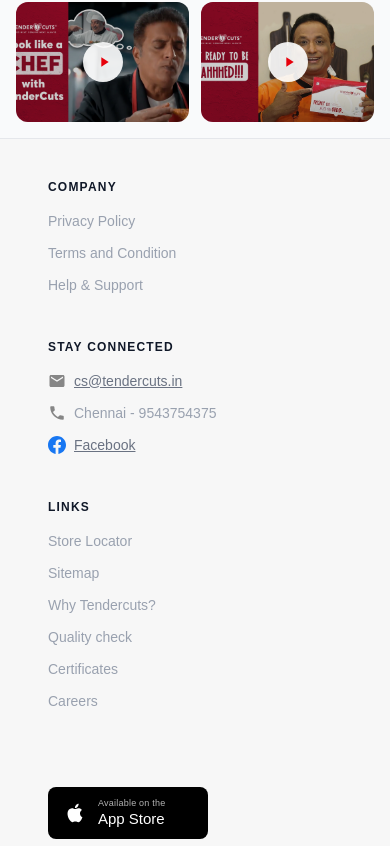
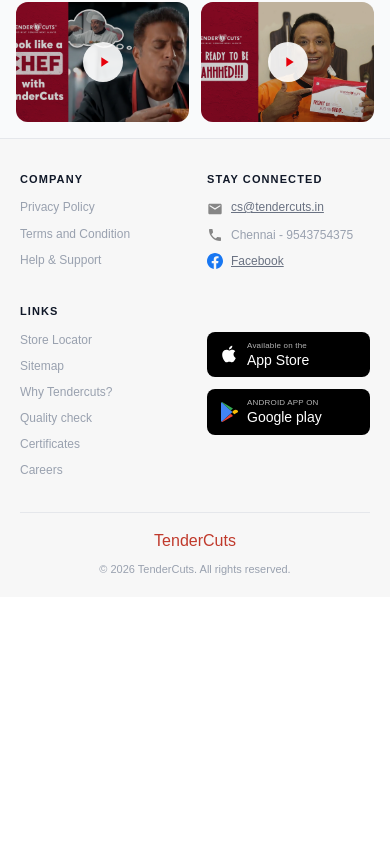
Before and after one commit to VivekRanjan620/Nextjs-Base, a Next.js app: page / in a window 390 px wide. Shown: the part 2378-3224 px from the top of the page. After the commit the page ends 2975 px from the top, so only its background shows below. Built offline with nearby package versions, Linux system fonts and the light colour scheme.

Commit message:
footer update for Responsive

```diff
--- a/app/components/layout/Footer.tsx
+++ b/app/components/layout/Footer.tsx
@@ -17,79 +17,85 @@
 
 export default function Footer() {
   return (
-    <footer className="bg-[#f7f7f7] border-t border-gray-200 px-12 pt-10 pb-6">
+    <footer className="bg-[#f7f7f7] border-t border-gray-200 px-5 sm:px-8 lg:px-12 pt-8 pb-5">
 
-      <div className="grid grid-cols-1 md:grid-cols-2 lg:grid-cols-4 gap-8 mb-8">
+      {/*
+        Layout:
+          Mobile  → 2×2 grid  (Company | Stay Connected) (Links | App Buttons)
+          Desktop → 4 columns in one row
+      */}
+      <div className="grid grid-cols-2 lg:grid-cols-4 gap-6 sm:gap-8 mb-6">
 
-        { /* ── COMPANY ── */ }
+        {/* ── COMPANY ── */}
         <div>
-          <h4 className="text-xs font-bold tracking-widest uppercase text-gray-900 mb-4">
+          <h4 className="text-[11px] font-bold tracking-widest uppercase text-gray-900 mb-3 sm:mb-4">
             Company
           </h4>
           {companyLinks.map((item) => (
             <Link
               key={item.href}
               href={item.href}
-              className="block text-sm text-gray-400 mb-3 hover:text-[#c0392b] transition-colors"
+              className="block text-xs sm:text-sm text-gray-400 mb-2.5 hover:text-[#c0392b] transition-colors leading-snug"
             >
               {item.label}
             </Link>
           ))}
         </div>
 
-        { /* ── STAY CONNECTED ── */ }
+        {/* ── STAY CONNECTED ── */}
         <div>
-          <h4 className="text-xs font-bold tracking-widest uppercase text-gray-900 mb-4">
+          <h4 className="text-[11px] font-bold tracking-widest uppercase text-gray-900 mb-3 sm:mb-4">
             Stay Connected
           </h4>
 
-          <div className="flex items-center gap-2 mb-3">
+          <div className="flex items-start gap-2 mb-2.5">
             <MailIcon />
             <a
               href="mailto:cs@tendercuts.in"
-              className="text-sm text-gray-500 underline hover:text-[#c0392b] transition-colors"
+              className="text-xs sm:text-sm text-gray-500 underline hover:text-[#c0392b] transition-colors break-all"
             >
               cs@tendercuts.in
             </a>
           </div>
 
-          <div className="flex items-center gap-2 mb-3">
+          <div className="flex items-center gap-2 mb-2.5">
             <PhoneIcon />
-            <span className="text-sm text-gray-400">Chennai - 9543754375</span>
+            <span className="text-xs sm:text-sm text-gray-400">Chennai - 9543754375</span>
           </div>
 
-          <div className="flex items-center gap-2 mb-3">
+          <div className="flex items-center gap-2 mb-2.5">
             <FacebookIcon />
             <a
               href="https://facebook.com/tendercuts"
               target="_blank"
               rel="noopener noreferrer"
-              className="text-sm text-gray-500 underline hover:text-[#c0392b] transition-colors"
+              className="text-xs sm:text-sm text-gray-500 underline hover:text-[#c0392b] transition-colors"
             >
               Facebook
             </a>
           </div>
         </div>
 
-        { /* ── LINKS ── */ }
+        {/* ── LINKS ── */}
         <div>
-          <h4 className="text-xs font-bold tracking-widest uppercase text-gray-900 mb-4">
+          <h4 className="text-[11px] font-bold tracking-widest uppercase text-gray-900 mb-3 sm:mb-4">
             Links
           </h4>
           {quickLinks.map((item) => (
             <Link
               key={item.href}
               href={item.href}
-              className="block text-sm text-gray-400 mb-3 hover:text-[#c0392b] transition-colors"
+              className="block text-xs sm:text-sm text-gray-400 mb-2.5 hover:text-[#c0392b] transition-colors"
             >
               {item.label}
             </Link>
           ))}
         </div>
 
-        { /* ── APP BUTTONS ── */ }
+        {/* ── APP BUTTONS ── */}
         <div>
-          <h4 className="text-xs font-bold tracking-widest uppercase text-transparent mb-4">
+          {/* invisible heading — alignment ke liye desktop pe */}
+          <h4 className="text-[11px] font-bold tracking-widest uppercase text-transparent mb-3 sm:mb-4 select-none">
             &nbsp;
           </h4>
 
@@ -97,14 +103,14 @@
             href="https://apps.apple.com"
             target="_blank"
             rel="noopener noreferrer"
-            className="flex items-center gap-3 bg-black rounded-lg px-4 py-2.5 mb-3 w-40 hover:bg-gray-800 transition-colors"
+            className="flex items-center gap-2 sm:gap-3 bg-black rounded-lg px-3 sm:px-4 py-2 sm:py-2.5 mb-3 w-full sm:w-40 hover:bg-gray-800 transition-colors"
           >
             <AppleIcon />
             <div>
-              <span className="block text-[9px] text-white/70 tracking-wide">
+              <span className="block text-[8px] sm:text-[9px] text-white/70 tracking-wide">
                 Available on the
               </span>
-              <span className="block text-[15px] font-medium text-white leading-tight">
+              <span className="block text-sm sm:text-[15px] font-medium text-white leading-tight">
                 App Store
               </span>
             </div>
@@ -114,14 +120,14 @@
             href="https://play.google.com"
             target="_blank"
             rel="noopener noreferrer"
-            className="flex items-center gap-3 bg-black rounded-lg px-4 py-2.5 w-40 hover:bg-gray-800 transition-colors"
+            className="flex items-center gap-2 sm:gap-3 bg-black rounded-lg px-3 sm:px-4 py-2 sm:py-2.5 w-full sm:w-40 hover:bg-gray-800 transition-colors"
           >
             <PlayIcon />
             <div>
-              <span className="block text-[9px] text-white/70 tracking-wide uppercase">
+              <span className="block text-[8px] sm:text-[9px] text-white/70 tracking-wide uppercase">
                 Android App on
               </span>
-              <span className="block text-[15px] font-medium text-white leading-tight">
+              <span className="block text-sm sm:text-[15px] font-medium text-white leading-tight">
                 Google play
               </span>
             </div>
@@ -130,10 +136,10 @@
 
       </div>
 
-      { /* ── BOTTOM BAR ── */ }
-      <div className="border-t border-gray-200 pt-5 flex items-center justify-between">
-        <span className="text-lg font-medium text-[#c0392b]">TenderCuts</span>
-        <span className="text-xs text-gray-400">
+      {/* ── BOTTOM BAR ── */}
+      <div className="border-t border-gray-200 pt-4 flex flex-col sm:flex-row items-center justify-between gap-2">
+        <span className="text-base font-medium text-[#c0392b]">TenderCuts</span>
+        <span className="text-[11px] text-gray-400 text-center sm:text-right">
           © {new Date().getFullYear()} TenderCuts. All rights reserved.
         </span>
       </div>
@@ -145,7 +151,7 @@
 // ── SVG Icons ────────────────────────────────
 function MailIcon() {
   return (
-    <svg className="w-[18px] h-[18px] opacity-50 shrink-0" viewBox="0 0 24 24" fill="currentColor">
+    <svg className="w-4 h-4 sm:w-[18px] sm:h-[18px] opacity-50 shrink-0 mt-0.5" viewBox="0 0 24 24" fill="currentColor">
       <path d="M20 4H4c-1.1 0-2 .9-2 2v12c0 1.1.9 2 2 2h16c1.1 0 2-.9 2-2V6c0-1.1-.9-2-2-2zm0 4l-8 5-8-5V6l8 5 8-5v2z" />
     </svg>
   )
@@ -153,7 +159,7 @@
 
 function PhoneIcon() {
   return (
-    <svg className="w-[18px] h-[18px] opacity-50 shrink-0" viewBox="0 0 24 24" fill="currentColor">
+    <svg className="w-4 h-4 sm:w-[18px] sm:h-[18px] opacity-50 shrink-0" viewBox="0 0 24 24" fill="currentColor">
       <path d="M6.62 10.79c1.44 2.83 3.76 5.14 6.59 6.59l2.2-2.2c.27-.27.67-.36 1.02-.24 1.12.37 2.33.57 3.57.57.55 0 1 .45 1 1V20c0 .55-.45 1-1 1-9.39 0-17-7.61-17-17 0-.55.45-1 1-1h3.5c.55 0 1 .45 1 1 0 1.25.2 2.45.57 3.57.11.35.03.74-.25 1.02l-2.2 2.2z" />
     </svg>
   )
@@ -161,7 +167,7 @@
 
 function FacebookIcon() {
   return (
-    <svg className="w-[18px] h-[18px] shrink-0" viewBox="0 0 24 24" fill="#1877F2">
+    <svg className="w-4 h-4 sm:w-[18px] sm:h-[18px] shrink-0" viewBox="0 0 24 24" fill="#1877F2">
       <path d="M24 12.073c0-6.627-5.373-12-12-12s-12 5.373-12 12c0 5.99 4.388 10.954 10.125 11.854v-8.385H7.078v-3.47h3.047V9.43c0-3.007 1.792-4.669 4.533-4.669 1.312 0 2.686.235 2.686.235v2.953H15.83c-1.491 0-1.956.925-1.956 1.874v2.25h3.328l-.532 3.47h-2.796v8.385C19.612 23.027 24 18.062 24 12.073z" />
     </svg>
   )
@@ -169,7 +175,7 @@
 
 function AppleIcon() {
   return (
-    <svg width="22" height="22" viewBox="0 0 24 24" fill="white">
+    <svg width="20" height="20" viewBox="0 0 24 24" fill="white" className="shrink-0">
       <path d="M18.71 19.5c-.83 1.24-1.71 2.45-3.05 2.47-1.34.03-1.77-.79-3.29-.79-1.53 0-2 .77-3.27.82-1.31.05-2.3-1.32-3.14-2.53C4.25 17 2.94 12.45 4.7 9.39c.87-1.52 2.43-2.48 4.12-2.51 1.28-.02 2.5.87 3.29.87.78 0 2.26-1.07 3.8-.91.65.03 2.47.26 3.64 1.98-.09.06-2.17 1.28-2.15 3.81.03 3.02 2.65 4.03 2.68 4.04-.03.07-.42 1.44-1.38 2.83M13 3.5c.73-.83 1.94-1.46 2.94-1.5.13 1.17-.34 2.35-1.04 3.19-.69.85-1.83 1.51-2.95 1.42-.15-1.15.41-2.35 1.05-3.11z" />
     </svg>
   )
@@ -177,7 +183,7 @@
 
 function PlayIcon() {
   return (
-    <svg width="22" height="22" viewBox="0 0 24 24" fill="none">
+    <svg width="20" height="20" viewBox="0 0 24 24" fill="none" className="shrink-0">
       <path d="M3.18 23.76c.3.17.64.24.99.19l12.6-7.27-2.61-2.61-10.98 9.69z" fill="#EA4335" />
       <path d="M22.47 10.22C21.82 9.6 20.95 9.24 20 9.24c-.95 0-1.82.36-2.47.98l-1.85 1.85 2.61 2.61 4.18-2.41c.58-.34.58-1.24 0-1.58v.53z" fill="#FBBC05" />
       <path d="M3.18.24C2.72.5 2.4 1.01 2.4 1.62v20.76c0 .61.32 1.12.78 1.38l12.98-11.88L3.18.24z" fill="#4285F4" />
```
